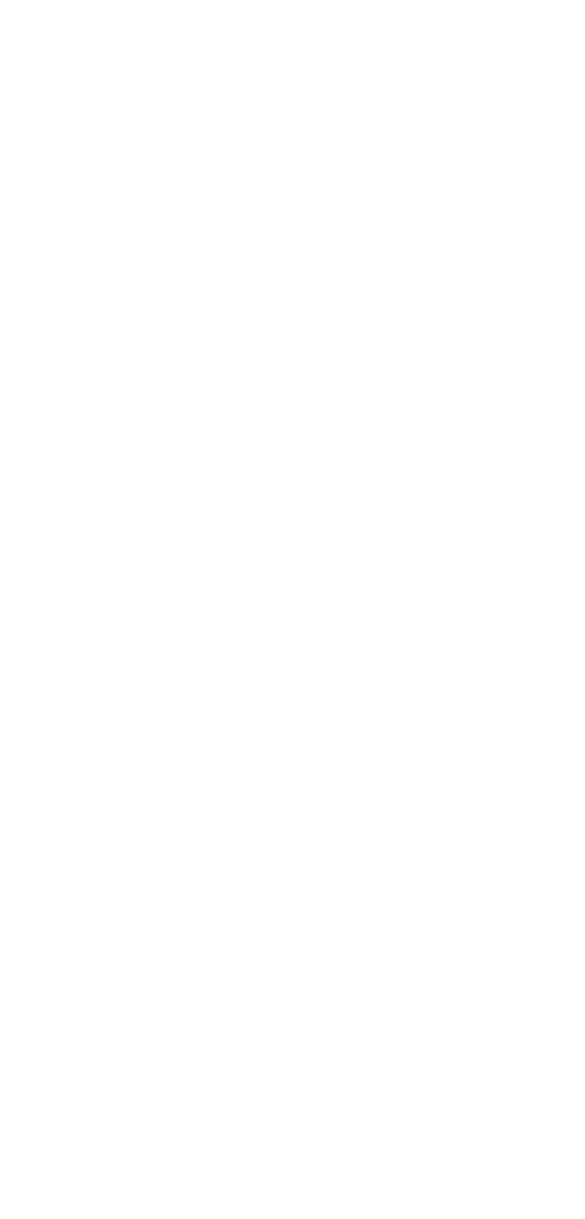
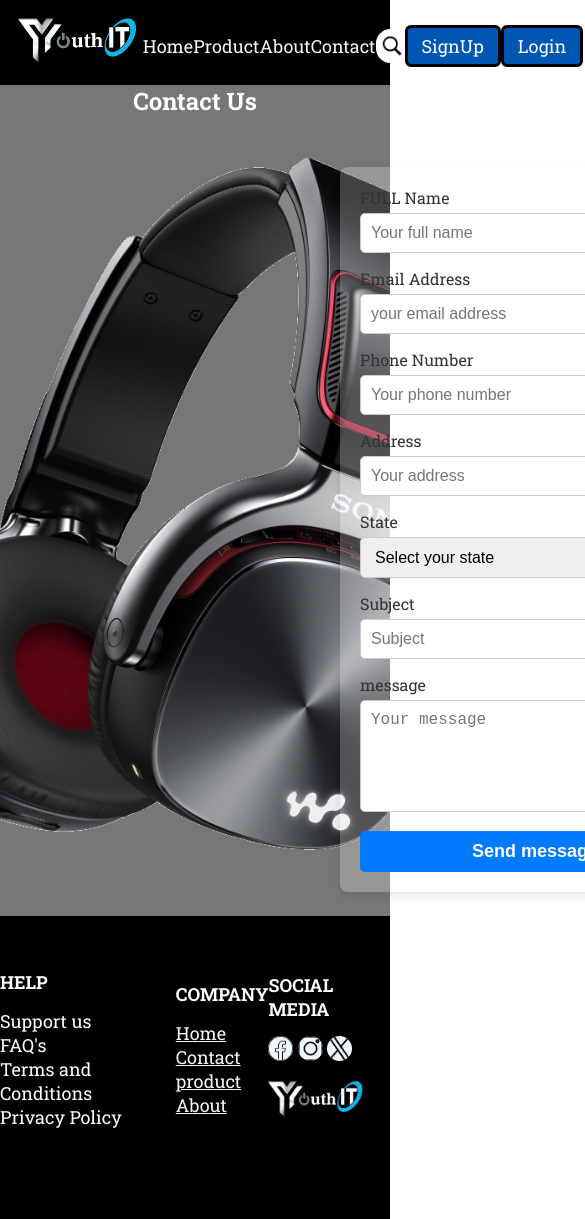
Before and after one commit to babiyan00/nayibaa, a plain HTML site: page contact.html in a window 390 px wide. Shown: the top 1219 px of the page, 585 px wide, since content can reach past the window. Before the commit the page ends 844 px from the top, so only its background shows below. Drawn offline with Linux system fonts and the light colour scheme.

Commit message:
login signup contact about

```diff
--- a/about.html
+++ b/about.html
@@ -0,0 +1,106 @@
+<!DOCTYPE html>
+<html lang="en">
+
+<head>
+    <meta charset="UTF-8">
+    <meta name="viewport" content="width=device-width, initial-scale=1.0">
+    <title>Home</title>
+    <link rel="stylesheet" href="style.css">
+</head>
+
+<body>
+    <!-- This is  a header section  -->
+    <header>
+        <nav class="nav">
+            <ul class="nav_ul">
+                <li class="nav_li1">
+                    <a href="/" class="nav-link"> <!-- Link to the homepage or desired page -->
+                        <img class="navLogo" src="./images/logo.png" height="50" alt="NavLogo" />
+                    </a>
+                </li>
+
+                <li class="nav_li2"> <a href="./index.html">Home</a></li>
+                <li class="nav_li3"><a href="./product.html">Product</a></li>
+                <li class="nav_li4"><a href="./about.html">About</a></li>
+                <li class="nav_li5"><a href="./contact.html">Contact</a></li>
+                <li class="search nav_li6"><img src="./images/iconSearch.png" class="search" height="22" alt="search" />
+                    <input type="text" name="search" id="search" />
+                </li>
+                <li class="btn nav_li7 signin">
+                    <a href="signup.html">SignUp</a>
+                </li>
+                <li class="btn nav_li8 login">
+                    <a href="./login.html">Login</a>
+                </li>
+            </ul>
+        </nav>
+    </header>
+
+
+    <!--about us-->
+
+    <div class="about-us-page">
+        <div class="about-us-container">
+            </p>
+
+            <p>
+                Lorem ipsum dolor sit amet consectetur adipisicing elit. Dolores, nam.
+            </p>
+
+
+            <p>
+                Lorem ipsum dolor sit amet consectetur adipisicing elit. Recusandae, quo!
+            </p>
+
+            <h3>Our Location</h3>
+            <div class="map-container">
+                <iframe
+                    src="https://www.google.com/maps/embed?pb=!1m18!1m12!1m3!1d14259.925267251096!2d87.2471982554199!3d26.681080000000016!2m3!1f0!2f0!3f0!3m2!1i1024!2i768!4f13.1!3m3!1m2!1s0x39ef6beed9d2aa1f%3A0xcdae5c3ea97874ec!2sHalgada!5e0!3m2!1sen!2snp!4v1727934343683!5m2!1sen!2snp"
+                    width="600" height="450" style="border:0;" allowfullscreen="" loading="lazy"
+                    referrerpolicy="no-referrer-when-downgrade"></iframe>
+            </div>
+
+            <h3>Contact Us</h3>
+            <p>
+                <strong>YOUTH IT</strong> <br>
+                Address: Halgada, Sunsari, Nepal <br>
+                Phone: +977 9824397714 <br>
+                Email: contact@youthit.com
+            </p>
+        </div>
+    </div>
+    </div>
+
+    <!--footer-->
+
+    <footer>
+        <div class="footer">
+            <div class="footer1">
+                <h4>HELP</h4>
+                <p>Support us</p>
+                <p>FAQ's</p>
+                <p>Terms and Conditions</p>
+                <p>Privacy Policy</p>
+            </div>
+            <div class="footer2">
+                <h4>COMPANY</h4>
+                <p><a href="/">Home</a></p>
+                <p><a href="/contact.html">Contact</a></p>
+                <p><a href="/product.html">product</a></p>
+                <p><a href="/about.html">About</a></p>
+            </div>
+            <div class="footer3">
+                <h4>SOCIAL MEDIA</h4>
+                <div class="footer1" style="padding-bottom: 15px;">
+                    <img class="icn icnIg" src="./images/facebook-logo.png" height="25" alt="facebook" />
+                    <img class="icn icnIg" src="./images/instagram-logo.png" height="25" alt="instagram" />
+                    <img class="icn icnIg" src="./images/twitter-logo.png" height="25" alt="twitter" />
+
+                </div>
+                <div class="ftr2">
+                    <img src="./images/logo.png" height="40" alt="footerlogo" />
+                </div>
+    </footer>
+</body>
+
+</html>
--- a/contact.html
+++ b/contact.html
@@ -0,0 +1,141 @@
+<!DOCTYPE html>
+<html lang="en">
+
+<head>
+    <meta charset="UTF-8">
+    <meta name="viewport" content="width=device-width, initial-scale=1.0">
+    <title>Home</title>
+    <link rel="stylesheet" href="style.css">
+</head>
+
+<body>
+    <!-- This is  a header section  -->
+    <header>
+        <nav class="nav">
+            <ul class="nav_ul">
+                <li class="nav_li1">
+                    <a href="/" class="nav-link"> <!-- Link to the homepage or desired page -->
+                        <img class="navLogo" src="./images/logo.png" height="50" alt="NavLogo" />
+                    </a>
+                </li>
+
+                <li class="nav_li2"> <a href="./index.html">Home</a></li>
+                <li class="nav_li3"><a href="./product.html">Product</a></li>
+                <li class="nav_li4"><a href="./about.html">About</a></li>
+                <li class="nav_li5"><a href="./contact.html">Contact</a></li>
+                <li class="search nav_li6"><img src="./images/iconSearch.png" class="search" height="22" alt="search" />
+                    <input type="text" name="search" id="search" />
+                </li>
+                <li class="btn nav_li7 signin">
+                    <a href="signup.html">SignUp</a>
+                </li>
+                <li class="btn nav_li8 login">
+                    <a href="./login.html">Login</a>
+                </li>
+            </ul>
+        </nav>
+    </header>
+
+
+    <!--contact-->
+    <div class="background-page">
+        <h2>Contact Us</h2>
+        <div class="contact-container">
+            <form action="#" method="POST"></form>
+
+                <!-- FULL Name -->
+                <div class="form-group">
+                    <label for="name">FULL Name</label>
+                    <input type="text" id="name" name="name" placeholder="Your full name" required>
+                </div>
+
+                <!--  Email Address -->
+                <div class="form-group">
+                    <label for="email">Email Address</label>
+                    <input type="email" id="email" name="email" placeholder="your email address" required>
+                </div>
+
+                <!-- Phone Number -->
+                <div class="form-group">
+                    <label for="phone">Phone Number</label>
+                    <input type="tel" id="phone" name="phone" placeholder="Your phone number" required pattern="[0-9]{10}">
+                </div>
+
+                <!--Address -->
+                <div class="form-group">
+                    <label for="address">Address</label>
+                    <input type="text" id="address" name="address" placeholder="Your address" required>
+
+                </div>
+
+                <!-- State Dropdown (States of Nepal) -->
+                <div class="form-group">
+                    <label for="state">State</label>
+                    <select id="state" name="state" required>
+                        <option value="">Select your state</option>
+                        <option value="province1">province No. 1</option>
+                        <option value="province2">province No. 2</option>
+                        <option value="bagmati">Bagmati province</option>
+                        <option value="gandaki">Gandaki province</option>
+                        <option value="lumbini">Lumbini province</option>
+                        <option value="karnali">Karnali province</option>
+                        <option value="sudurpaschim">Sudurpaschim province</option>
+
+                    </select>
+
+                </div>
+
+                <!-- Subject -->
+                <div class="form-group">
+                    <label for="Subject">Subject</label>
+                    <input type="text" id="Subject" name="Subject" placeholder="Subject" required>
+                </div>
+
+                <!-- Message -->
+                <div class="form-group">
+                    <label for="message">message</label>
+                    <textarea name="message" id="message" rows="5" placeholder="Your message" required></textarea>
+
+                </div>
+
+                <!-- Submit Button -->
+                <button type="submit">Send message</button>
+            </form>
+        </div>
+
+    </div>
+
+
+ <!--footer-->
+
+    <footer>
+        <div class="footer">
+            <div class="footer1">
+                <h4>HELP</h4>
+                <p>Support us</p>
+                <p>FAQ's</p>
+                <p>Terms and Conditions</p>
+                <p>Privacy Policy</p>
+            </div>
+            <div class="footer2">
+                <h4>COMPANY</h4>
+                <p><a href="/">Home</a></p>
+                <p><a href="/contact.html">Contact</a></p>
+                <p><a href="/product.html">product</a></p>
+                <p><a href="/about.html">About</a></p>
+            </div>
+            <div class="footer3">
+                <h4>SOCIAL MEDIA</h4>
+                <div class="footer1" style="padding-bottom: 15px;">
+                    <img class="icn icnIg" src="./images/facebook-logo.png" height="25" alt="facebook" />
+                    <img class="icn icnIg" src="./images/instagram-logo.png" height="25" alt="instagram" />
+                    <img class="icn icnIg" src="./images/twitter-logo.png" height="25" alt="twitter" />
+
+                </div>
+                <div class="ftr2">
+                    <img src="./images/logo.png" height="40" alt="footerlogo" />
+                </div>
+    </footer>
+</body>
+
+</html>
--- a/style.css
+++ b/style.css
@@ -295,3 +295,149 @@
     text-align: center;
     font-size: 1rem;
 }
+
+/* Contact us page css */
+
+.background-page{
+    background-image: url(./images/headphone1.png);
+    background-position: center;
+    background-size: cover;
+    background-color: #777;
+    margin-top: -30px;
+    margin-bottom: -30px;
+}
+
+.contact-container {
+    background-color: rgba(255, 255, 255, 0.233);
+    padding: 30px ;
+    max-width: 400px;
+    width: 100%;
+    border-radius: 8px;
+    box-shadow: 0px 4px 8px rgba(0, 0, 0, 0.1);
+    margin-left: 340px;
+    margin-top: 50px;
+    margin-bottom: 30px;
+}
+
+ h2 {
+    text-align: center;
+    color: #ffffff;
+    margin-bottom: 20px;
+}
+
+.form-group {
+    margin-bottom: 15px;
+}
+
+label {
+    display: block;
+    margin-bottom: 5px;
+    color: #333;
+}
+
+input[type="text"],
+input[type="email"],
+input[type="tel"],
+input[type="password"],
+select,
+textarea
+ {
+    width: 100%;
+    padding: 10px;
+    border: 1px solid #ccc;
+    border-radius: 5px;
+    font-size: 16px;
+}
+
+input[type="text"]:focus,
+input[type="'email"]:focus,
+textarea:focus {
+    border-color: #007bff;
+    outline: none;
+}
+
+textarea {
+    resize: vertical;
+}
+
+button {
+    width: 100%;
+    padding: 10px;
+    background-color: #007bff;
+    color: white;
+    border: none;
+    border-radius: 5px;
+    font-size: 18px;
+    cursor: pointer;
+}
+
+button:hover {
+    background-color: #0056b3;
+
+}
+
+@media (max-width: 600px) {
+    .contact-container {
+        padding: 20px;
+    }
+}
+
+/* about us page */
+.about-us-page {
+    display: flex;
+    justify-content: center;
+    align-items: center;
+    padding: 50px 20px;
+    background-color: #fff;
+    /* White background forthe about section */
+}
+
+.about-us-container {
+    max-width: 1250px;
+    padding: 30px;
+    background-color: #ffffff;
+    /*White background for readability */
+    border-radius: 10px;
+    box-shadow: 02px 10px rgba(0, 0, 0, 0.1);
+}
+
+.about-us-container h2 {
+    font-size: 2.5rem;
+    margin-bottom: 20px;
+}
+
+.about-us-container p {
+    font-size: 1rem;
+    line-height: 1.6;
+    margin-bottom: 20px;
+    /* Add space between paragraphs */
+}
+
+.map-container {
+    margin-top: 20px;
+}
+
+.map-container iframe {
+    width: 100%;
+    height: 400px;
+}
+
+.about-us-container h3 {
+    margin-top: 30px;
+    font-size: 1.8rem;
+}
+
+/* signup and login page */
+
+.ululu{
+    display: flex;
+    flex-direction: row;
+    align-items: center;
+    justify-content: center;
+    padding-top: 20px;
+}
+
+.ululu a{
+    text-decoration: none;
+    padding-left: 10px;
+}
```
Also changed, not shown: index.html (+3 -3 lines), login.html (+112 -0 lines), signup.html (+121 -0 lines).
